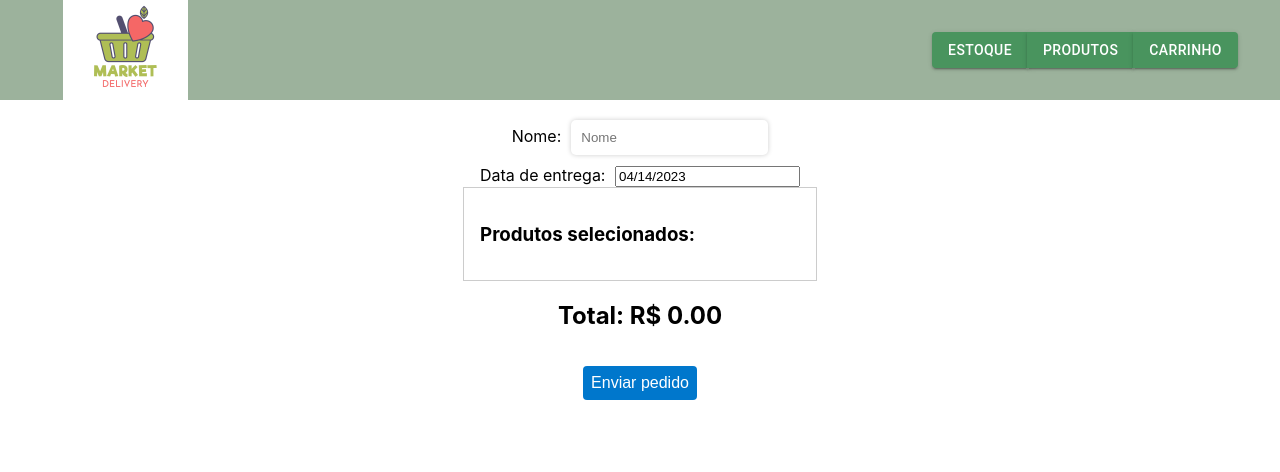
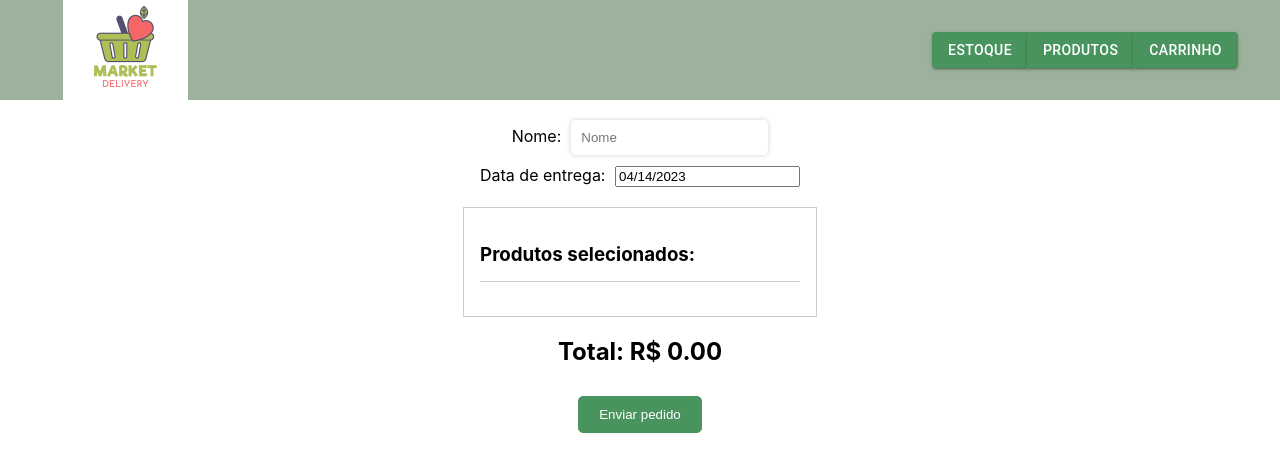
Before and after one commit to VitoriaMochovik/supermarket-front, a React (Create React App) app in the folder supermarket-front/: page /cart in a window 1280 px wide. Shown: the top 472 px of the page. Built offline with nearby package versions, Linux system fonts and the light colour scheme.

Commit message:
estilização

```diff
--- a/supermarket-front/src/pages/cart/Cart.js
+++ b/supermarket-front/src/pages/cart/Cart.js
@@ -14,6 +14,12 @@ const CartContainer = styled.div`
   width: 100%;
   border: 1px solid #ccc;
   padding: 1rem;
+  margin-top: 20px;
+
+  & > h3 {
+    border-bottom: 1px solid #ccc;
+    padding-bottom: 15px;
+  }
 `
 const Container = styled.div`
   display: flex;
@@ -53,14 +59,28 @@ const ErrorMessage = styled.p`
 `;
 
 const Button = styled.button`
-  padding: 0.5rem;
-  border-radius: 0.25rem;
-  margin-top: 1rem;
-  background-color: #0077cc;
-  color: white;
-  font-size: 1rem;
-  border: none;
+  background-color: #49945e;
+  color: #fff;
+  border-radius: 5px;
+  padding: 10px 20px;
+  margin-top: 10px;
   cursor: pointer;
+  transition: all 0.3s ease;
+  border: 1px solid #49945e;
+
+  &:hover {
+    background-color: #1c6231;
+  }
+
+  &:disabled {
+    opacity: 50%;
+    background-color: #49945e;
+    color: #fff;
+    cursor: not-allowed;
+  }
+
+
+  max-height: 50px;
 `;
 
 export function Cart() {
--- a/supermarket-front/src/pages/cart/ProductCard.js
+++ b/supermarket-front/src/pages/cart/ProductCard.js
@@ -33,7 +33,7 @@ const ProductTitle = styled.h3`
   flex: 5;
 
   & > span {
-    color: aqua;
+    color: #999999;
   }
 `;
 
@@ -58,8 +58,6 @@ const QuantityButton = styled.button`
   border: none;
   background-color: transparent;
   cursor: pointer;
-
-
 `;
 
 const QuantityDisplay = styled.p`
--- a/supermarket-front/src/pages/products/ProductCard.js
+++ b/supermarket-front/src/pages/products/ProductCard.js
@@ -54,6 +54,12 @@ const QuantityButton = styled.button`
     background-color: #333;
     color: #fff;
   }
+
+  &:disabled {
+    opacity: 50%;
+    background-color: #fff;
+    color: #333;
+  }
 `;
 
 const QuantityDisplay = styled.p`
@@ -61,21 +67,28 @@ const QuantityDisplay = styled.p`
 `;
 
 const AddButton = styled.button`
-  background-color: #333;
+  background-color: #49945e;
   color: #fff;
   border-radius: 5px;
   padding: 10px 20px;
   margin-top: 10px;
   cursor: pointer;
   transition: all 0.3s ease;
-  border: 1px solid #333;
+  border: 1px solid #49945e;
 
   &:hover {
-    background-color: #fff;
-    color: #333;
+    background-color: #1c6231;
   }
 
-  flex: 1
+  &:disabled {
+    opacity: 50%;
+    background-color: #49945e;
+    color: #fff;
+    cursor: not-allowed;
+  }
+
+  flex: 1;
+  max-height: 50px;
 `;
 
 export function ProductCard({product}) {
@@ -135,15 +148,11 @@ export function ProductCard({product}) {
       <ProductTitle> {product.name} <span>({product.qtyStock} {product.qtyStock > 1 ? 'unidades disponíveis' : 'unidade disponível'})</span></ProductTitle>
       <ProductPrice> R$ {product.price} </ProductPrice>
       <ProductQuantity>
-        <QuantityButton onClick={handleRemoveQuantity}>-</QuantityButton>
+        <QuantityButton disabled={quantity === 0} onClick={handleRemoveQuantity}>-</QuantityButton>
         <QuantityDisplay>{quantity}</QuantityDisplay>
-        {quantity < product.qtyStock ?
-          (<QuantityButton onClick={handleAddQuantity}>+</QuantityButton>) :
-          <QuantityButton disabled>+</QuantityButton>}
+        <QuantityButton disabled={quantity === product.qtyStock} onClick={handleAddQuantity}>+</QuantityButton>
       </ProductQuantity>
-      {quantity !== 0 ?
-        (<AddButton onClick={handleAddToCart}>Adicionar ao carrinho</AddButton>) :
-        <AddButton disabled>Adicionar ao carrinho</AddButton>}
+      <AddButton disabled={quantity === 0} onClick={handleAddToCart}>Adicionar ao carrinho</AddButton>
     </Card>
   )
 }
```
